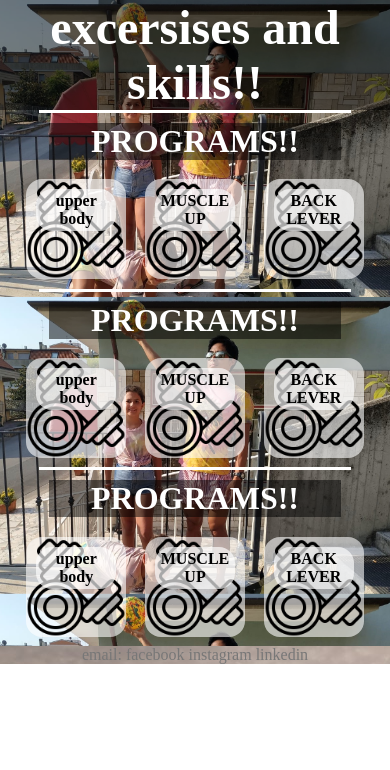
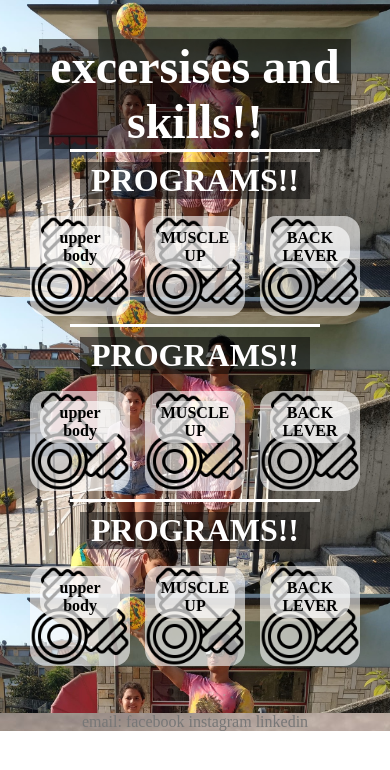
Before and after one commit to yuji-luigi/workout_beta, a website: page public/index.html in a window 390 px wide. Drawn offline with Linux system fonts and the light colour scheme.

Commit message:
trying to adjust responsiveness for smartphone

```diff
--- a/public/index.html
+++ b/public/index.html
@@ -1,9 +1,13 @@
+
+</html>
 <!DOCTYPE html>
 <html>
     <head>
         <title>WORKOUT WEB APP</title>
         <link rel="stylesheet" href="workout_app.css">
-
+        <meta charset="UTF-8">
+        <meta http-equiv="X-UA-Compatible" content="IE=edge">
+        <meta name="viewport" content="width=device-width, initial-scale=1.0">
     </head>
 
     <body>
--- a/public/workout_app.css
+++ b/public/workout_app.css
@@ -92,6 +92,8 @@ header {
     background-image: url("images/image_grotta.jpeg");
     background-size: 100%;
     background-blend-mode: multiply;
+    width: 100%;
+    padding: 10%;
 }
 .section-header {
     text-align: center;
```
